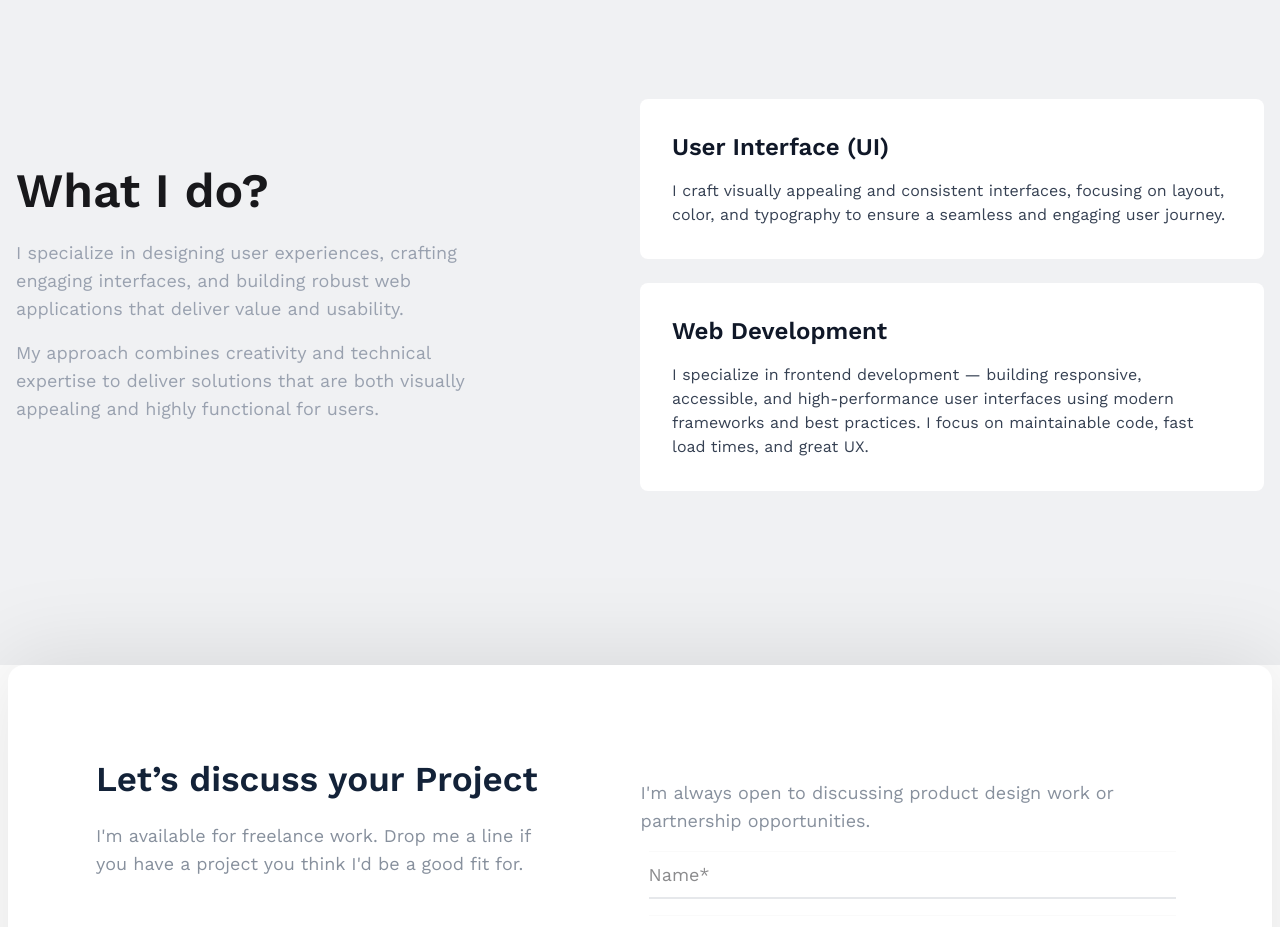
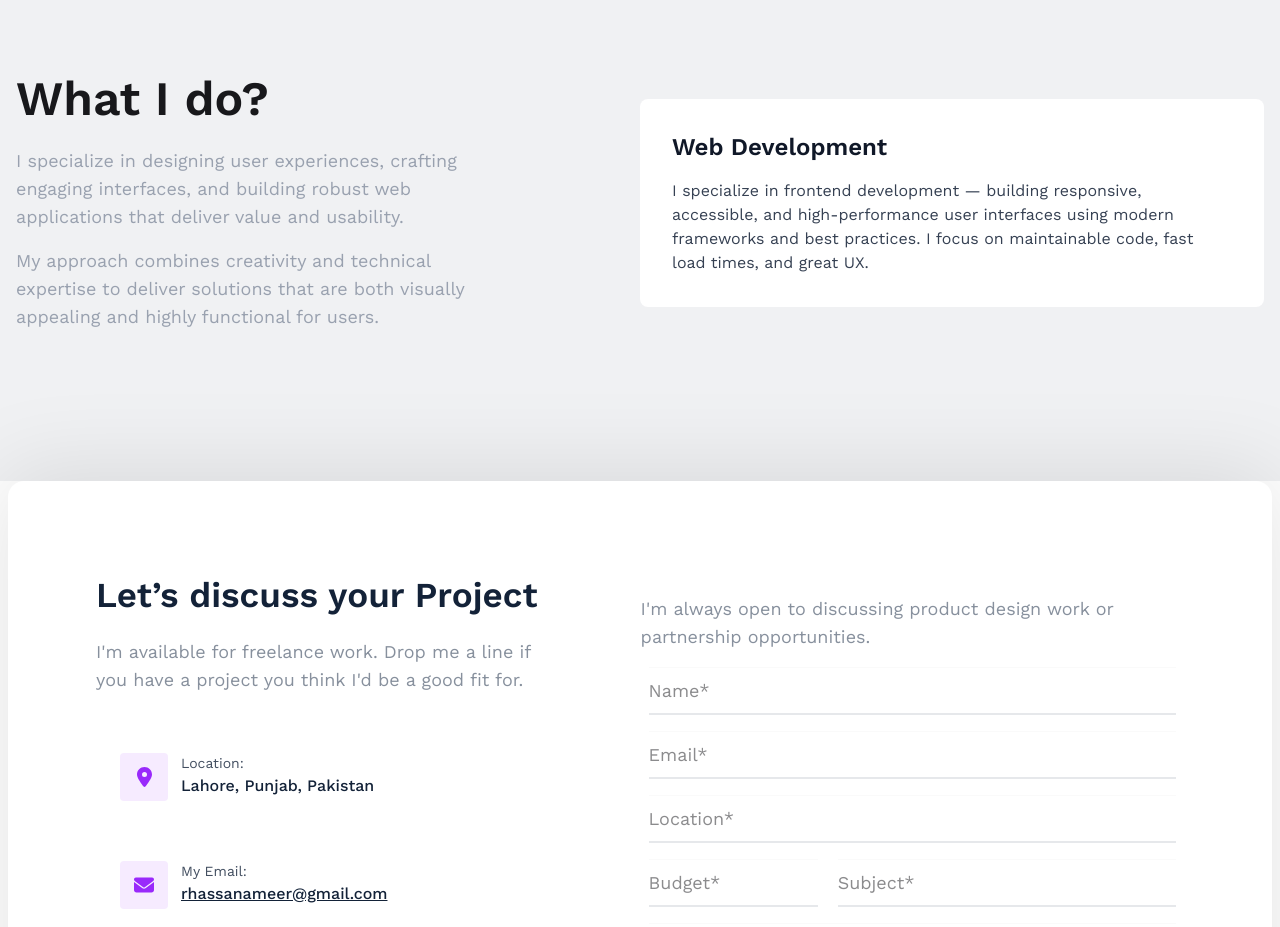
Before and after one commit to Hassan-webb110/Hassan-Portfolio, a React (Vite) app: page / in a window 1280 px wide. Shown: the part 3240-4167 px from the top of the page. Built offline with nearby package versions, Linux system fonts and the light colour scheme; no server answers.

Commit message:
Updated portfolio changes

```diff
--- a/src/components/profession/Profession.jsx
+++ b/src/components/profession/Profession.jsx
@@ -1,12 +1,6 @@
 import Roles from "./Roles";
 
 const rolesData = [
-  {
-    id: 2,
-    title: "User Interface (UI)",
-    description:
-      "I craft visually appealing and consistent interfaces, focusing on layout, color, and typography to ensure a seamless and engaging user journey.",
-  },
   {
     id: 3,
     title: "Web Development",
```
